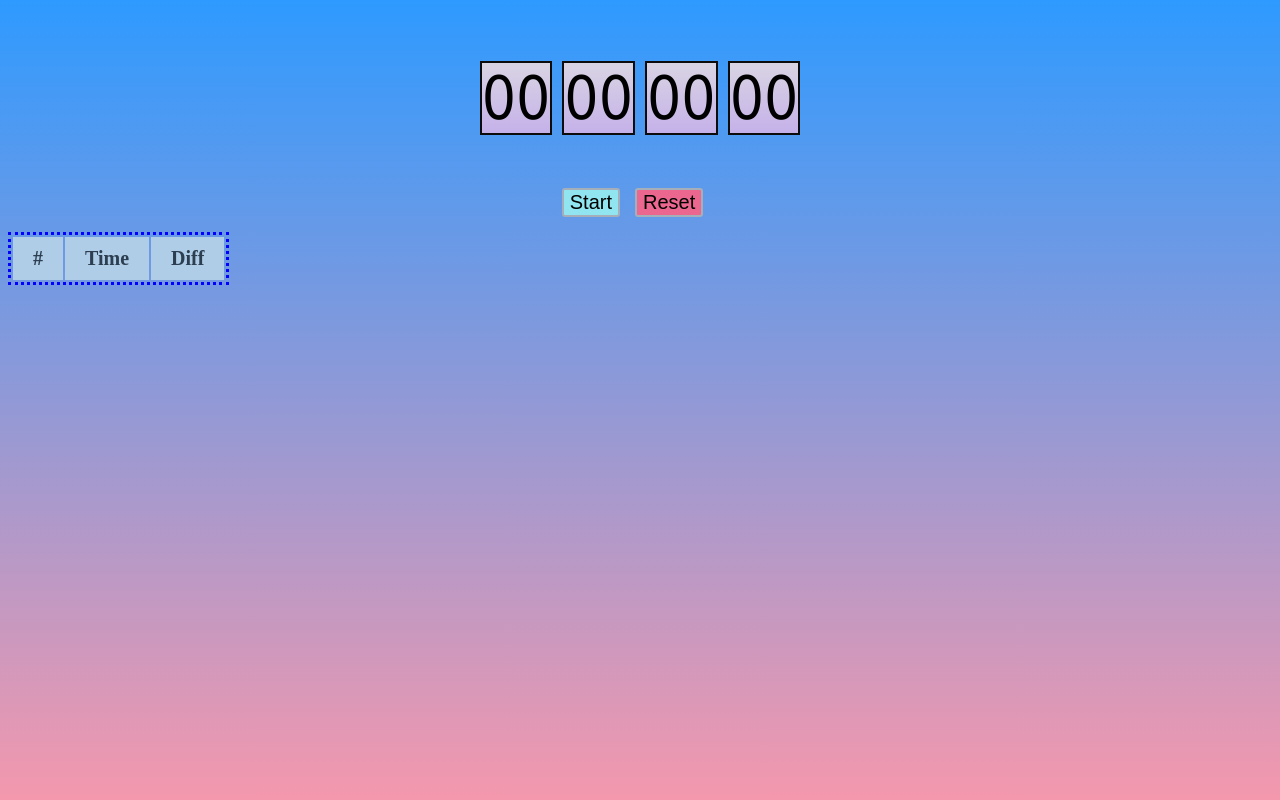
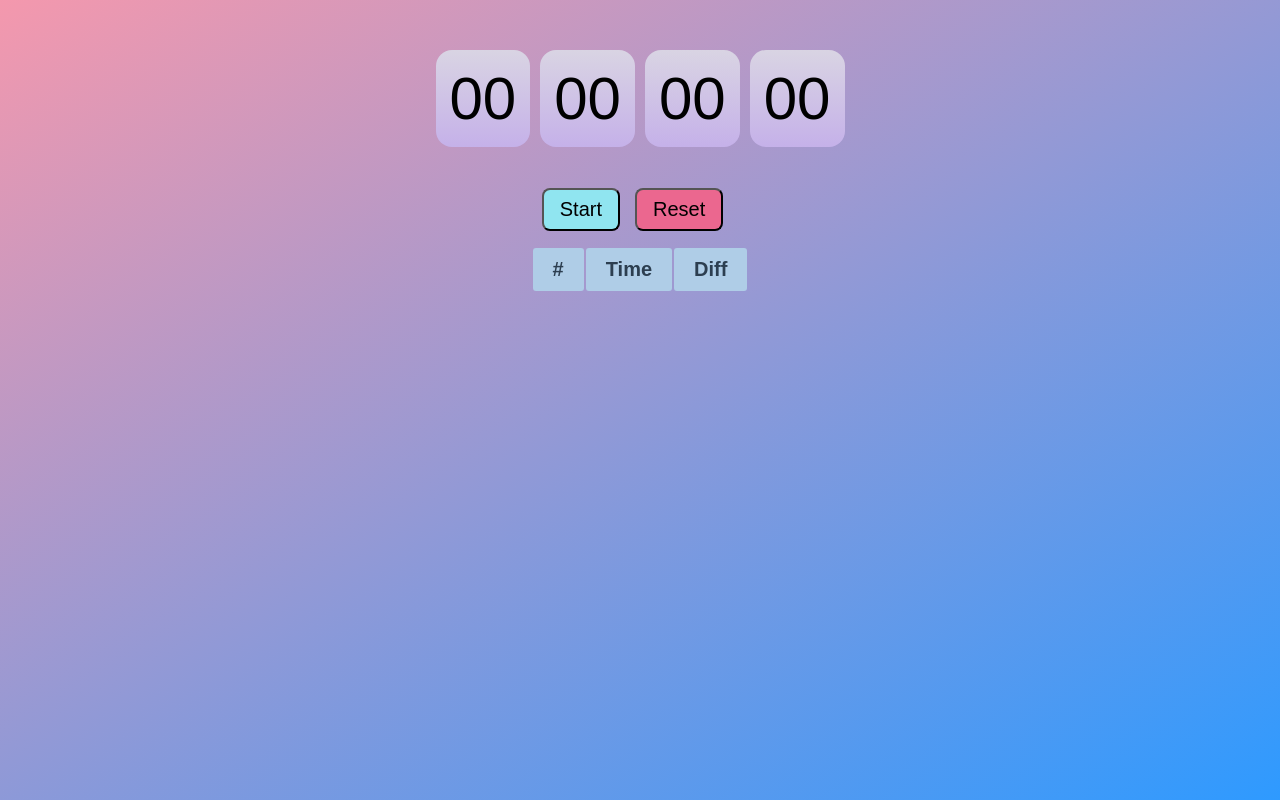
Before and after one commit to Vladik74/simple-stopwatch-app, a plain HTML site: page index.html in a window 1280 px wide. Drawn offline with Linux system fonts and the light colour scheme.

Commit message:
optimize styles.css

```diff
--- a/styles.css
+++ b/styles.css
@@ -8,36 +8,18 @@
     font-family: Tahoma, serif;
 }
 
-#hours {
+#hours, #minutes, #seconds, #milliseconds {
     margin: 0 5px;
     display: flex;
     text-align: center;
-    border: 2px solid #0C0C0C;
     background: lavender linear-gradient(#D9D4E3, #C5B1E9);
+    border-radius: 16px;
+    padding: 14px;
+    font-family: Arial, serif;
 }
 
-#minutes {
-    display: flex;
-    margin: 0 5px;
-    text-align: center;
-    border: 2px solid #0C0C0C;
-    background: lavender linear-gradient(#D9D4E3, #C5B1E9);
-}
-
-#seconds {
-    display: flex;
-    margin: 0 5px;
-    text-align: center;
-    border: 2px solid #0C0C0C;
-    background: lavender linear-gradient(#D9D4E3, #C5B1E9);
-}
-
-#milliseconds {
-    display: flex;
-    margin: 0 5px;
-    text-align: center;
-    border: 2px solid #0C0C0C;
-    background: lavender linear-gradient(#D9D4E3, #C5B1E9);
+#hours:hover, #minutes:hover, #seconds:hover, #milliseconds:hover {
+    transform: scale(110%);
 }
 
 .buttons {
@@ -46,61 +28,62 @@
     text-align: center;
 }
 
-#start {
+#start, #reset, #split {
     margin: 0 15px 15px 0;
-    box-sizing: border-box;
-    border: 2px solid #a4afba;
-    border-radius: 3px;
-    background-color: #90e5f0;
+    border-radius: 8px;
     font-size: 20px;
     cursor: pointer;
+    padding: 8px 16px;
+}
+
+#start {
+    background-color: #90e5f0;
 }
 
 #reset {
-    margin: 0 15px 15px 0;
-    box-sizing: border-box;
-    border: 2px solid #a4afba;
-    border-radius: 3px;
     background-color: #eb678f;
-    font-size: 20px;
-    cursor: pointer;
 }
 
 #split {
-    margin: 0 15px 15px 0;
-    box-sizing: border-box;
-    border: 2px solid #a4afba;
-    border-radius: 3px;
     background-color: #9786ad;
-    font-size: 20px;
-    cursor: pointer;
 }
 
 #split:hover {
     background-color: #957db5;
+    transition: background-color 0.5s;
 }
 
 #reset:hover {
     background-color: #ed4779;
+    transition: background-color 0.5s;
 }
 
 #start:hover {
     background-color: #90ced6;
+    transition: background-color 0.5s;
+}
+
+#split:hover, #reset:hover, #start:hover {
+    transform: scale(120%);
 }
 
 .circles {
+    font-family: Arial, serif;
     display: flex;
+    justify-content: center;
     font-size: 20px;
-    border-color: blue;
-    border-style: dotted;
     width: max-content;
     text-align: center;
+    align-items: center;
+    margin: 0 auto;
 }
 
 th, td:first-child {
+    font-family: Arial, serif;
     background: #AFCDE7;
     color: #2C3E50;
     padding: 10px 20px;
+    border-radius: 3px;
 }
 
 tbody tr:nth-child(odd) {
@@ -112,7 +95,7 @@ tbody tr:nth-child(even) {
 }
 
 html {
-    background: linear-gradient(#2E9AFF, #F498AD) no-repeat;
+    background: linear-gradient(-30deg, #2E9AFF, #F498AD) no-repeat;
     background-size: cover;
 }
 
```
